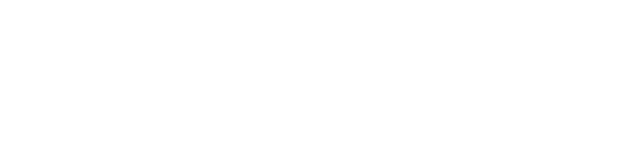
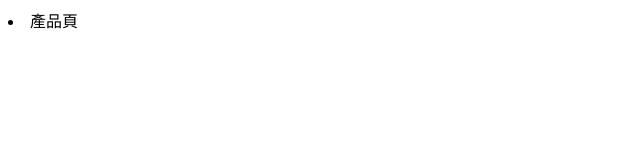
Before and after one commit to sexfat/thd101_prooject, a plain HTML site: page index.html in a window 1280 px wide. Shown: the full height of the page, 0-640 px from the left. Drawn offline with Linux system fonts and the light colour scheme.

Commit message:
add header b

```diff
--- a/index.html
+++ b/index.html
@@ -7,6 +7,11 @@
     <title>index</title>
 </head>
 <body>
+    <header>
+        <nav><ui>
+            <li>產品頁</li>
+        </ui></nav>
+    </header>
 
 </body>
 </html>
```
